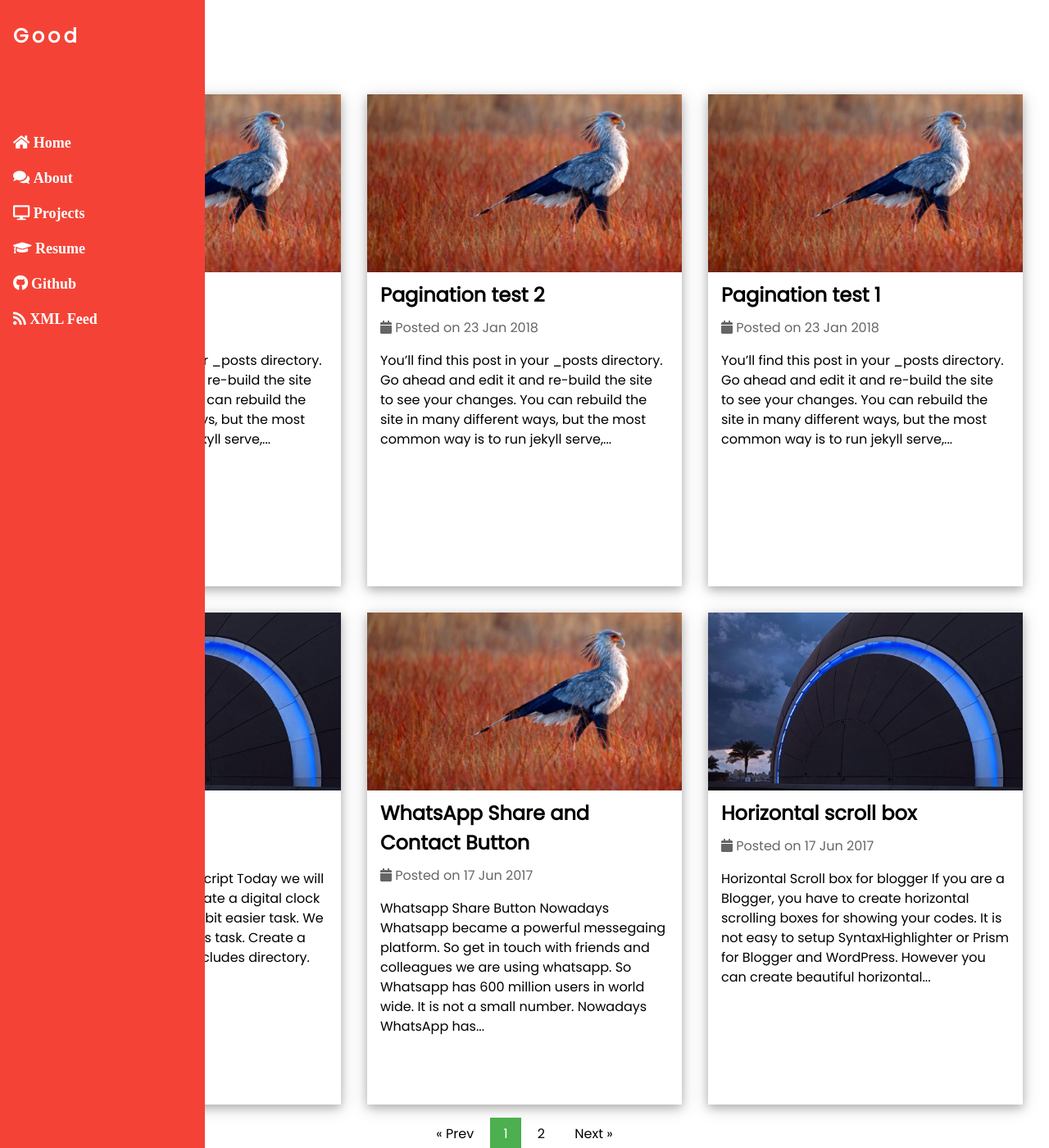
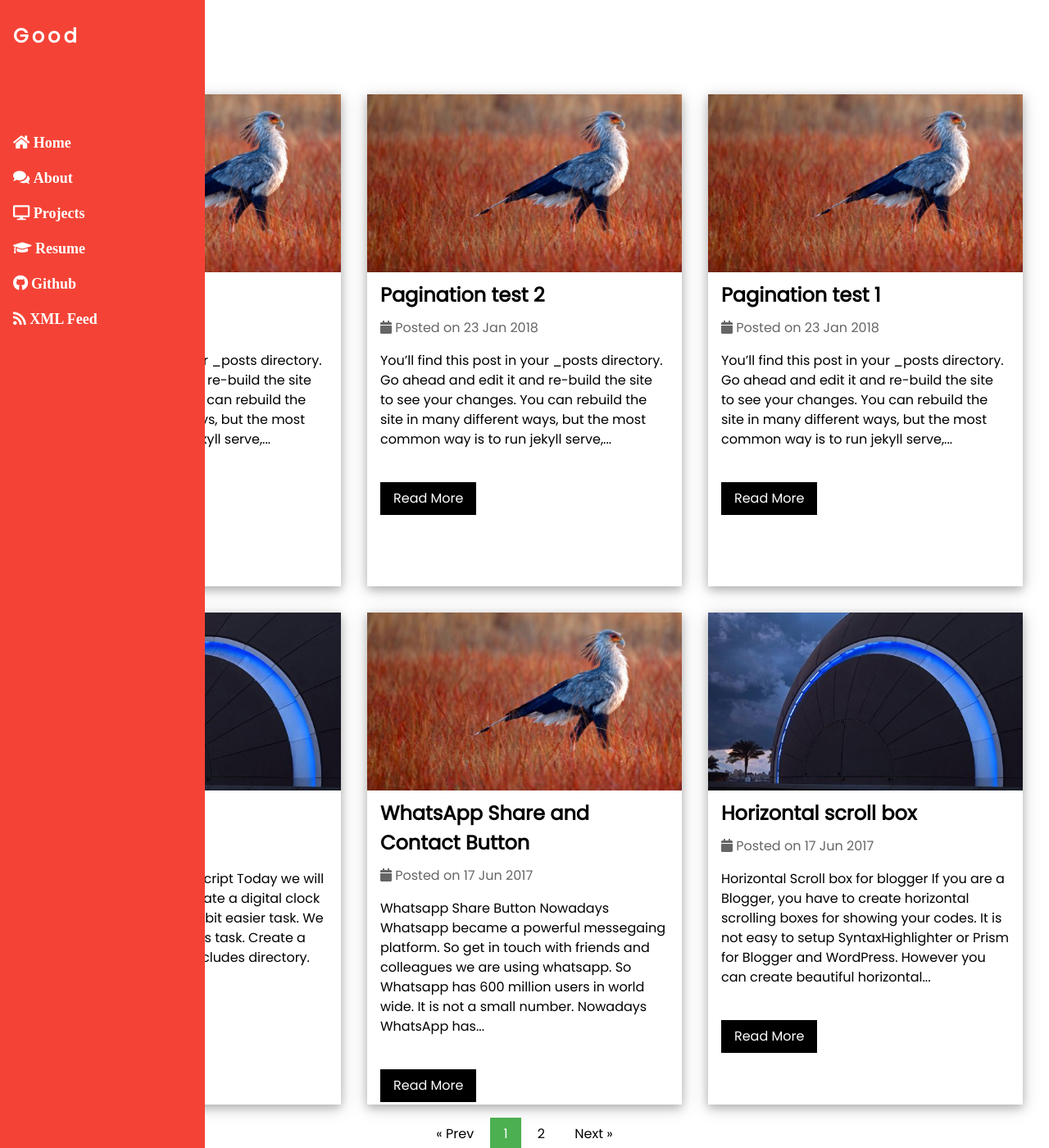
Before and after one commit to chipprogrammers/Good, a Jekyll site: the page built from blog/index.html, in a window 1280 px wide and 1400 px high. Shown: the whole window at 82% size. Built offline with Jekyll 4.4.1, drawn with Linux system fonts in a browser that asks for light colours; the list of posts is cut into pages by our own code; comment, search, counter and statistics services are not loaded.

Commit message:
Update index.html

```diff
--- a/blog/index.html
+++ b/blog/index.html
@@ -19,6 +19,7 @@ layout: default
            <h3><b>{{ post.title }}</b></h3>
            <span class="w3-opacity"><i class="fa fa-calendar" aria-hidden="true"></i> Posted on {{ post.date | date_to_string }}</span>
            <p>{{ post.content | strip_html | truncatewords: 40 }}</p><br />
+          <a href="{{ post.url | prepend: site.baseurl }}" class="w3-button w3-black">Read More</a>
        </div>
    </div>
 </div>
```
